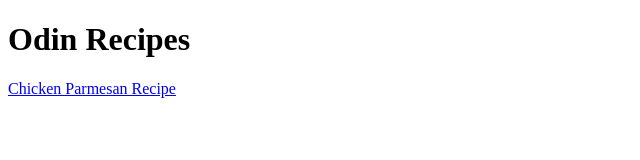
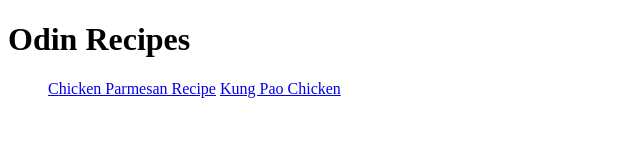
Before and after one commit to andriel300/odin-recipes, a plain HTML site: page index.html in a window 1280 px wide. Shown: the whole page, without its empty margins (0-640 px from the left). Drawn offline with Linux system fonts and the light colour scheme.

Commit message:
add recipe kung pao chicken page

```diff
--- a/index.html
+++ b/index.html
@@ -8,6 +8,12 @@
     </head>
     <body>
         <h1>Odin Recipes</h1>
-        <a href="./recipes/chicken-parmesan.html">Chicken Parmesan Recipe</a>
+        <ul>
+            <a href="./recipes/chicken-parmesan.html"
+                >Chicken Parmesan Recipe</a
+            >
+            <a href="./recipes/kung-pao-chicken.html">Kung Pao Chicken</a>
+        </ul>
+        <!-- <a href="./recipes/kung-pao-chicken.html">Chicken Parmesan Recipe</a>        </ul> -->
     </body>
 </html>
```
